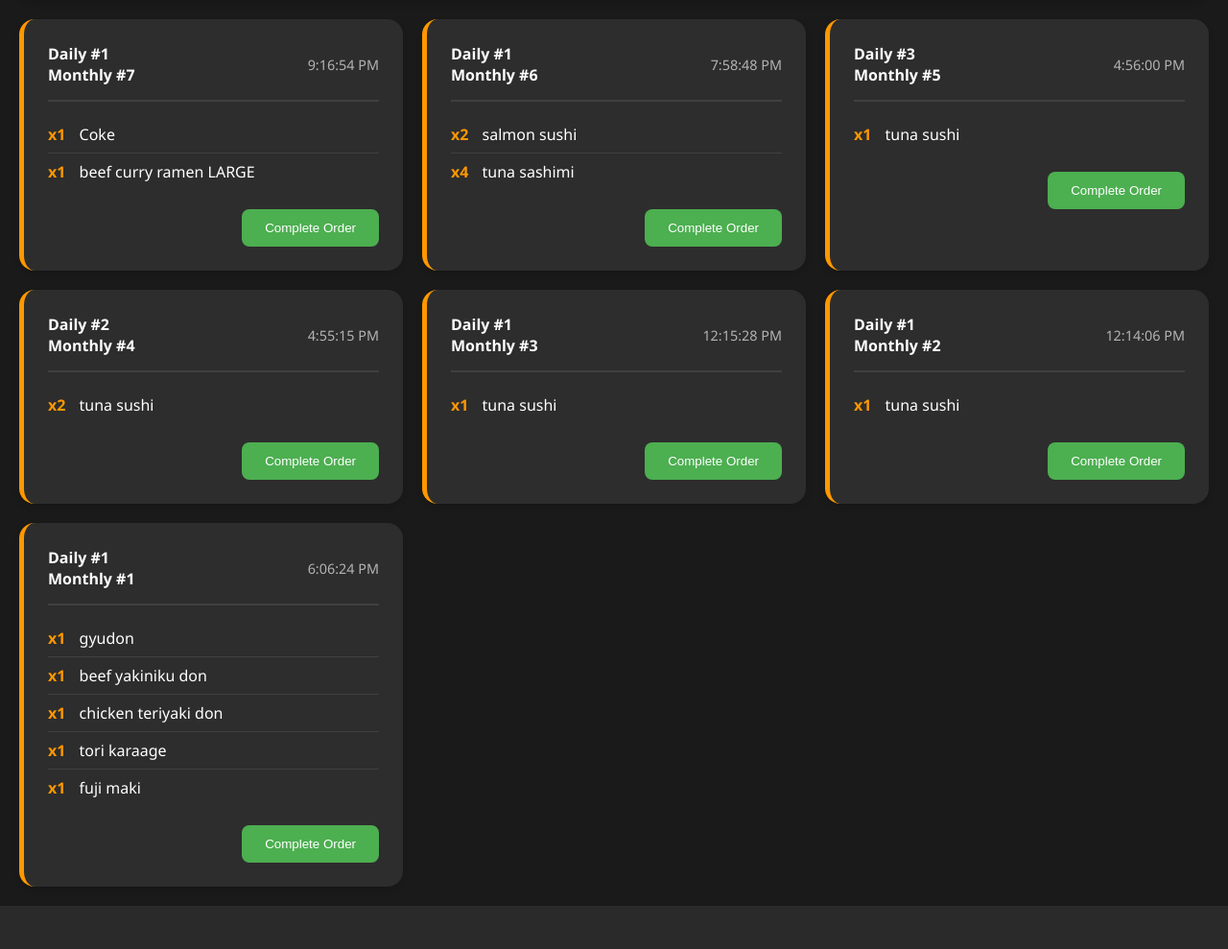
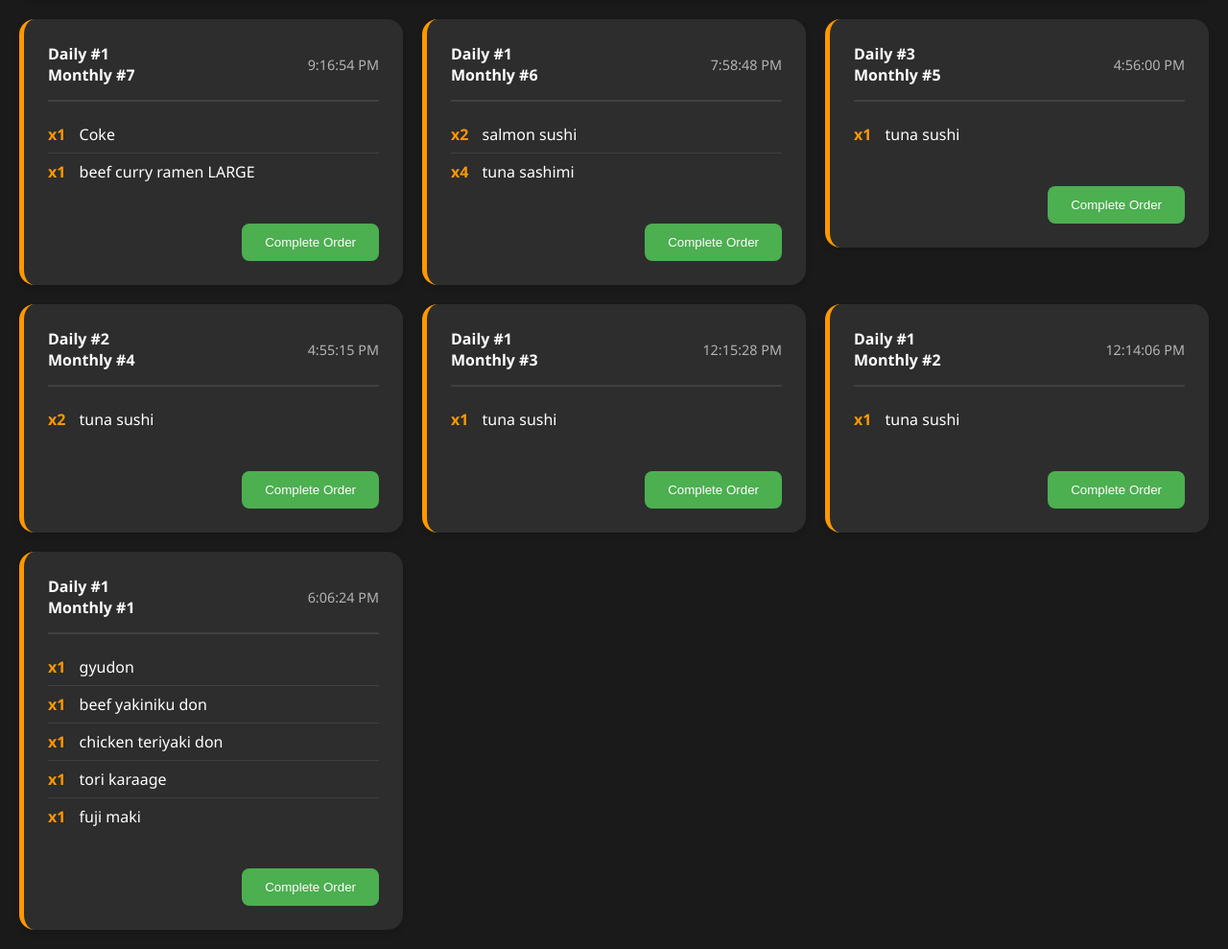
Before and after one commit to robthomas1120/PointOfSale, a Flask app: page /kitchen in a window 1280 px wide. Shown: the part 113-1102 px from the top of the page at 96% size. Before the commit the page ends 1057 px from the top, so only its background shows below. Run offline with Flask 3, Linux system fonts and the light colour scheme; data comes from the database, SQL or seed files in the repository; both versions use the stored data as it was after the commit.

Commit message:
ui fix in kitchen side

```diff
--- a/static/kitchen.css
+++ b/static/kitchen.css
@@ -80,6 +80,7 @@ select:focus {
     display: grid;
     grid-template-columns: repeat(auto-fill, minmax(300px, 1fr));
     gap: 20px;
+    align-items: start; /* This prevents cards from stretching */
 }
 
 .order-card {
@@ -88,6 +89,9 @@ select:focus {
     padding: 25px;
     box-shadow: 0 4px 6px rgba(0, 0, 0, 0.1);
     transition: transform 0.2s ease, box-shadow 0.2s ease;
+    height: fit-content; /* This makes the card only as tall as its content */
+    display: flex;
+    flex-direction: column;
 }
 
 .order-card:hover {
@@ -123,6 +127,7 @@ select:focus {
 }
 
 .order-items {
+    flex-grow: 1; /* This allows the items section to grow if needed */
     margin-bottom: 15px;
 }
 
```
Also changed, not shown: pos.db.
